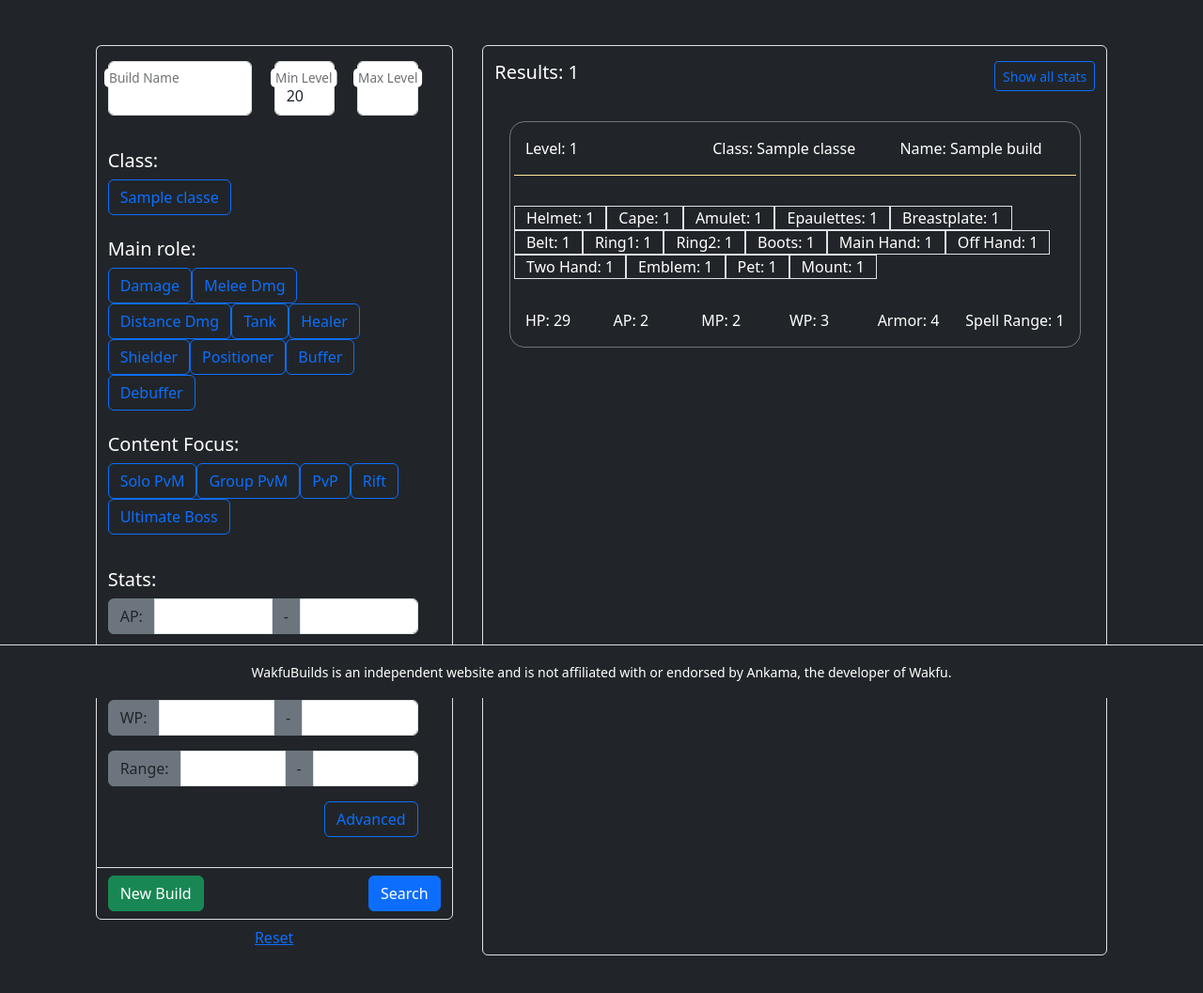
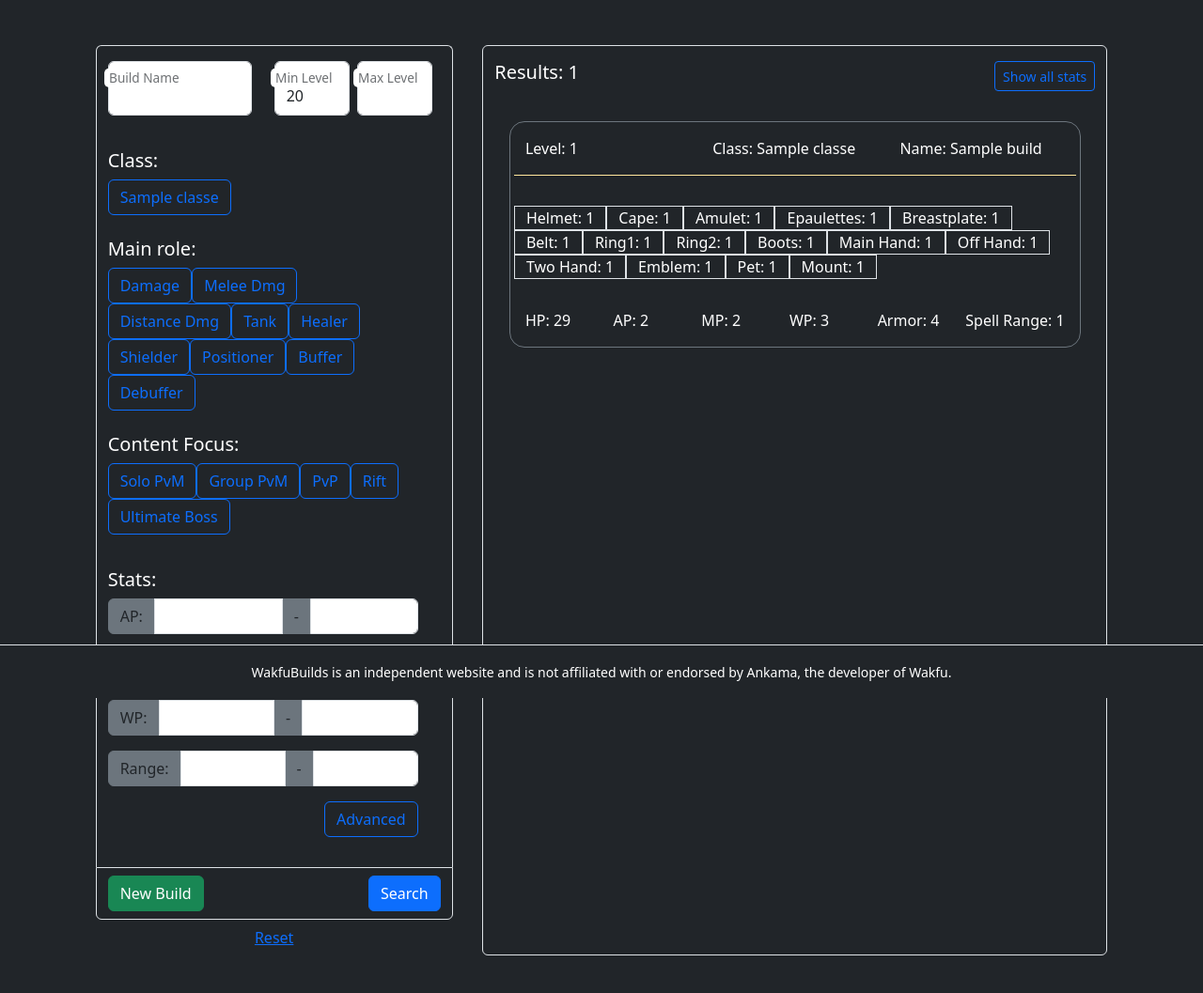
Before and after one commit to StudentofCS/hackbright_final_project, a Flask app: page / in a window 1280 px wide. Shown: the part 57-1114 px from the top of the page at 94% size. Run offline with Flask 3, Linux system fonts and the light colour scheme; tables that the repository leaves empty hold one stand-in row (values such as "Sample post").

Commit message:
Added collapse buttons for battle stats and secondary stats in build page. Adjusted spacing when resizing on level input in homepage.

```diff
--- a/static/js/equipmentPage.js
+++ b/static/js/equipmentPage.js
@@ -722,11 +722,9 @@ function update_build_info(build, char_class) {
     if (char_class.length != 0) {
         const char_class_element = document.querySelector(
         '#char_class_dropdown');
-        console.log(char_class.name)
 
         char_class_element.innerHTML = char_class.name;
     }
-
 
     // Update the selected elements button
     const selected_elements = document.querySelector(
--- a/templates/homepage.html
+++ b/templates/homepage.html
@@ -14,12 +14,12 @@
                                 <input type="text" class="form-control" id="build_name" name="build_name">
                                 <label for="build_name">Build Name</label>
                             </div>
-                            <div class="col-xl-3 form-floating mb-3">
-                                <input type="number" class="form-control" id="min_level" name="min_level" value="20" step="15" min="5" max="{{ max_level }}">
+                            <div class="col-xl-3 col-auto form-floating mb-3 align-self-center">
+                                <input type="number" style="width: 5rem;" class="form-control" id="min_level" name="min_level" value="20" step="15" min="5" max="{{ max_level }}">
                                 <label for="min_level">Min Level</label>
                             </div>
-                            <div class="col-xl-3 form-floating mb-3">
-                                <input type="number" class="form-control" id="max_level" name="max_level" step="15" min="5" max="{{ max_level }}">
+                            <div class="col-xl-3 col-auto form-floating mb-3 align-self-center">
+                                <input type="number" style="width: 5rem;" class="form-control" id="max_level" name="max_level" step="15" min="5" max="{{ max_level }}">
                                 <label for="max_level">Max Level</label>
                             </div>
                         </div>
@@ -83,7 +83,7 @@
                             <h5>Stats:</h5>
                             <div class="input-group mb-3 col-auto">
                                 <span class="input-group-text bg-secondary border-secondary">AP:</span>
-                                <input type="number" class="form-control" name="min_ap" aria-label="Minimum AP">
+                                <input type="number" style="width: 3rem;" class="form-control" name="min_ap" aria-label="Minimum AP">
                                 <span class="input-group-text bg-secondary border-secondary"> - </span>
                                 <input type="number" class="form-control" name="max_ap" aria-label="Maximum AP">
                             </div>
```
Also changed, not shown: templates/build.html (+25 -9 lines).
